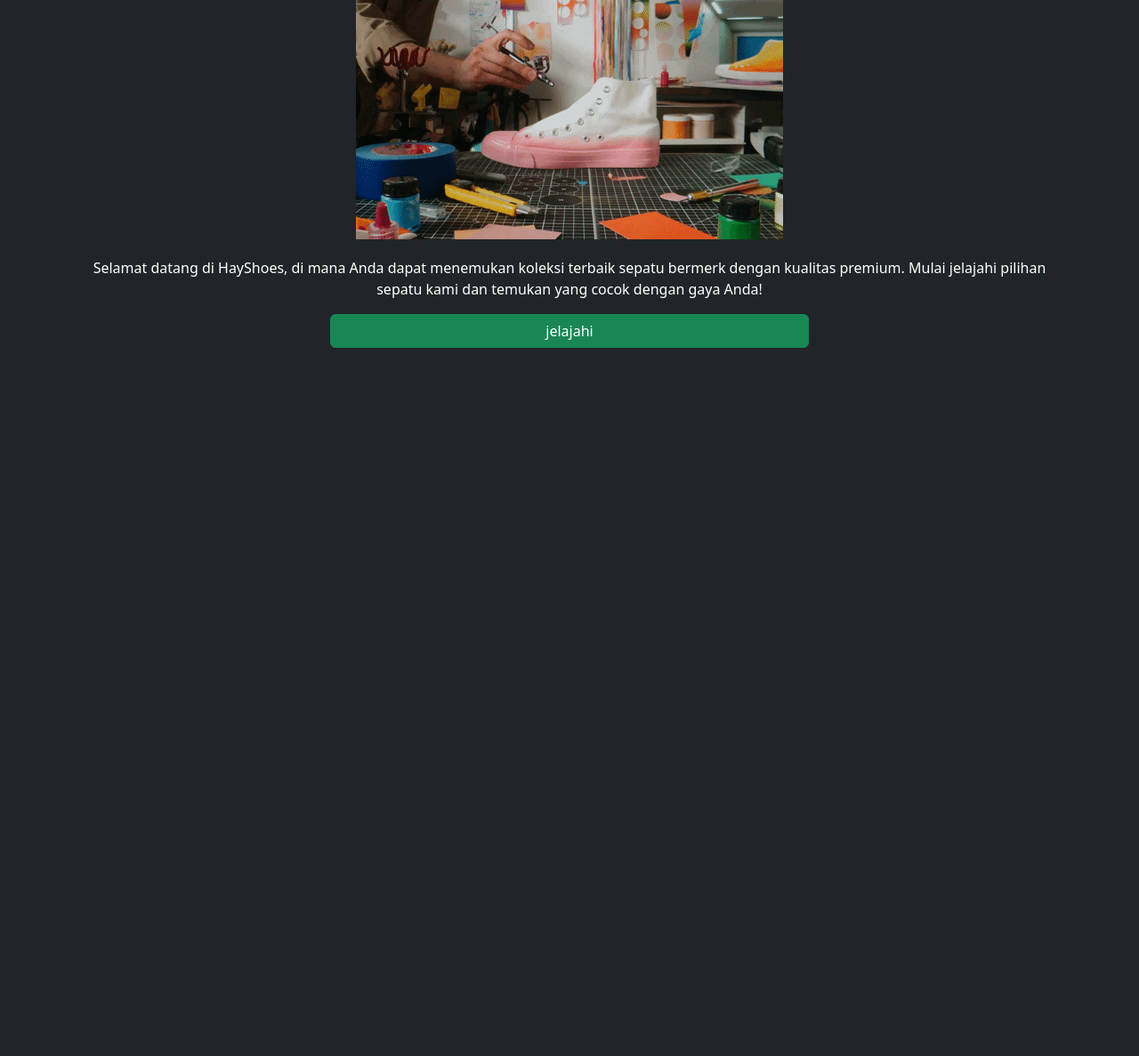
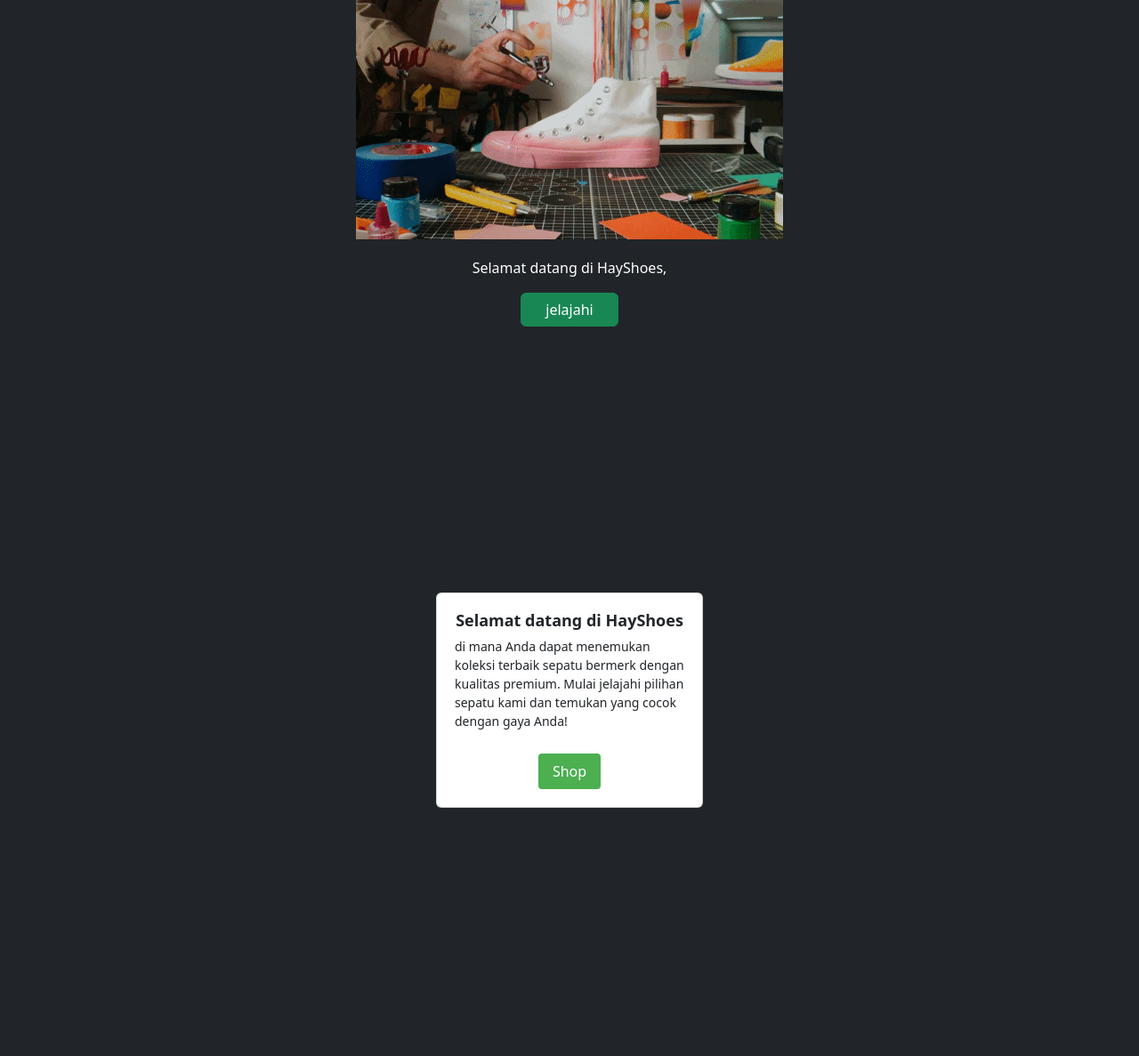
Before and after one commit to M-Haykal/HayShoes, a PHP site: page /home.html in a window 1280 px wide. Shown: the part 59-1246 px from the top of the page at 89% size. Before the commit the page ends 450 px from the top, so only its background shows below. Run offline with PHP 8.4, Linux system fonts and the light colour scheme.

Commit message:
Mengubah halaman home

```diff
--- a/home.css
+++ b/home.css
@@ -32,3 +32,41 @@
   align-items: center;
   justify-content: center;
 }
+
+.card-container {
+  display: flex;
+  justify-content: center;
+  align-items: center;
+  height: 100vh;
+  background-color: #212529;
+}
+
+.card {
+  width: 300px;
+  /* border: 1px solid #ccc; */
+  border-radius: 4px;
+  padding: 20px;
+  align-items: center;
+  justify-content: center;
+}
+
+.card-title {
+  font-size: 18px;
+  font-weight: bold;
+  margin-bottom: 10px;
+}
+
+.card-content {
+  font-size: 14px;
+  line-height: 1.5;
+}
+
+.card-button {
+  display: inline-block;
+  padding: 8px 16px;
+  background-color: #4caf50;
+  color: #fff;
+  text-decoration: none;
+  border-radius: 4px;
+  margin-top: 10px;
+}
--- a/home.html
+++ b/home.html
@@ -34,9 +34,7 @@
     <div class="container">
       <main>
         <p>
-          Selamat datang di HayShoes, di mana Anda dapat menemukan koleksi
-          terbaik sepatu bermerk dengan kualitas premium. Mulai jelajahi pilihan
-          sepatu kami dan temukan yang cocok dengan gaya Anda!
+          Selamat datang di HayShoes,
         </p>
         <a
           href="index.html"
@@ -47,6 +45,15 @@
         </a>
       </main>
     </div>
+    <div class="card-container">
+    <div class="card">
+      <h2 class="card-title">Selamat datang di HayShoes</h2>
+      <p class="card-content">di mana Anda dapat menemukan koleksi
+        terbaik sepatu bermerk dengan kualitas premium. Mulai jelajahi pilihan
+        sepatu kami dan temukan yang cocok dengan gaya Anda!</p>
+      <a href="#" class="card-button">Shop</a>
+    </div>
+  </div>
 
     <script
       src="https://cdn.jsdelivr.net/npm/bootstrap@5.3.0-alpha3/dist/js/bootstrap.bundle.min.js"
--- a/login.html
+++ b/login.html
@@ -25,7 +25,7 @@
     </nav>
     <div class="login" tabindex="0">
       <h1>Login</h1>
-      <form method="post" action="Hayzee.php" class="form-login">
+      <form method="post" action="login.php" class="form-login">
         <div class="username">
           <label>Username</label><br />
           <input type="text" id="username" name="username" required /><br />
```
Also changed, not shown: index.html (+8 -7 lines), login.js (+16 -0 lines), login.php (added, +10 -0 lines).
